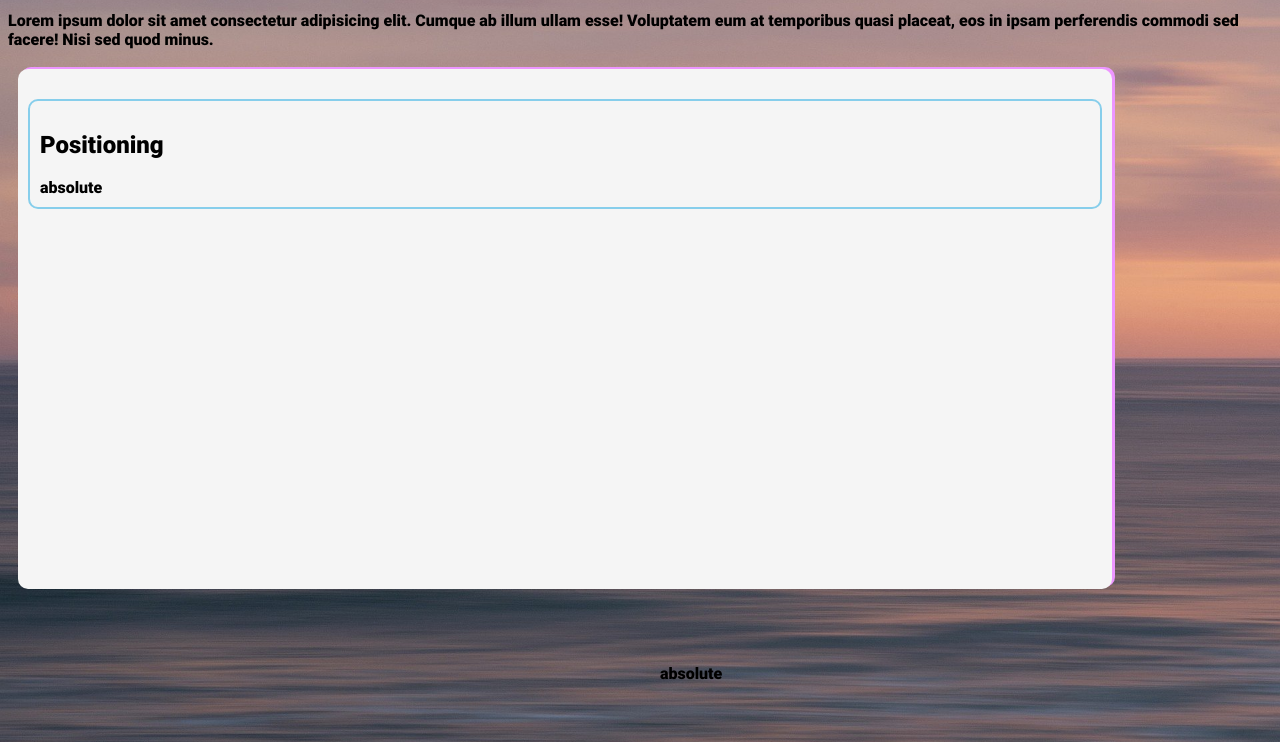
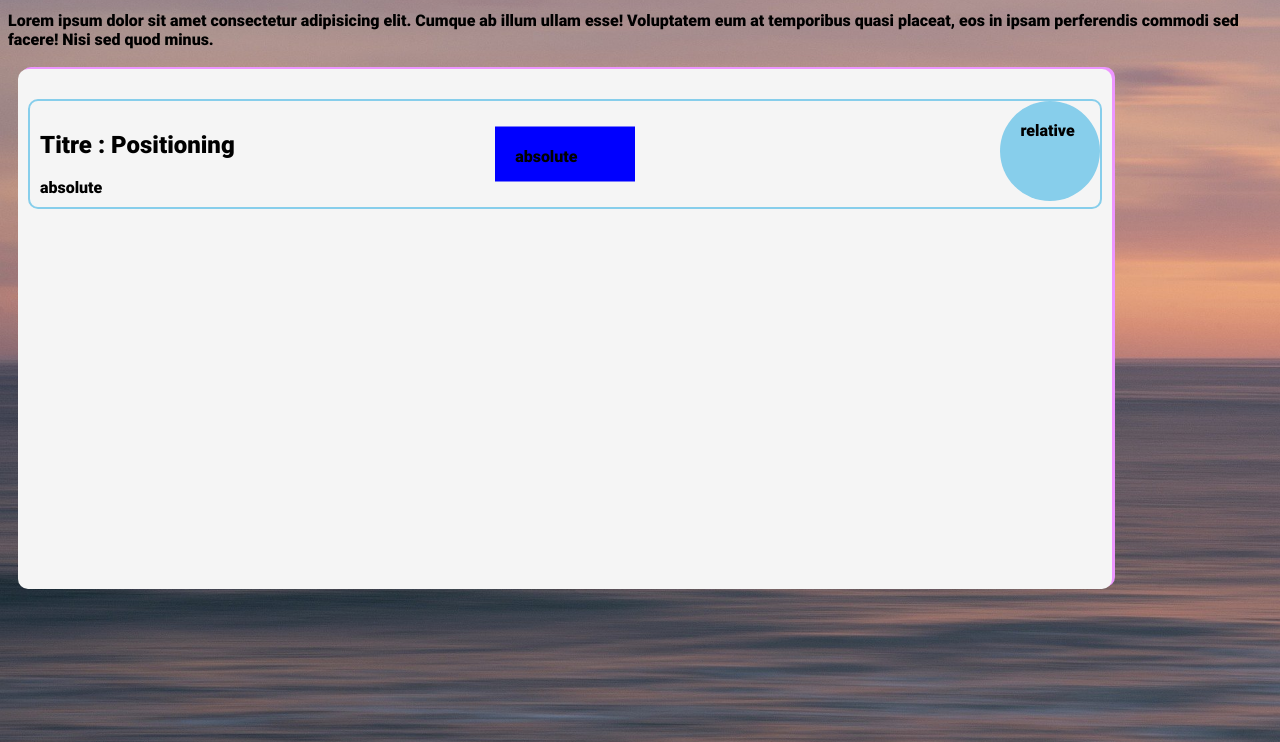
Before and after one commit to darkonos/learn-CSS, a plain HTML site: page index.html in a window 1280 px wide. Shown: the part 93-835 px from the top of the page. Drawn offline with Linux system fonts and the light colour scheme.

Commit message:
Fin du cours Positioning

```diff
--- a/index.html
+++ b/index.html
@@ -15,7 +15,7 @@
 
     <main>
         <div class="positioning">
-            <h2>Positioning</h2>
+            <h2>Titre : Positioning</h2>
             <span id="circle">relative</span>
             <span id="rectangle">absolute</span>
             <span>absolute</span>
--- a/style.css
+++ b/style.css
@@ -51,13 +51,14 @@ main {
     box-shadow: 3px -2px 0 rgb(237, 150, 255); /*utilise l'inspecteur*/
 }
 
-/* 4. POSITIONING (positionner manuellement les éléments) */
+/* 4. POSITIONING (positionner manuellement des éléments sur la page) */
 
 .positioning {
     border: 2px solid skyblue; /*Pour matérialiser notre division*/
     margin-top: 20px;
     padding: 10px;
     border-radius: 10px;
+    position: relative;
 }
 
 #circle {
@@ -67,16 +68,26 @@ main {
     padding: 20px;
     border-radius: 50%;
     position: absolute;
-    top: -10px;
-    right: 110px;
+    top: 0px;
+    right: 0px;
+    z-index: 0;
+
 }
+ /* Si on souhaite centrer notre boite #retangle sur l'axe des X et y en position absolute il faut
+  savoir que CCS centre les éléments en absolute à partir du bout à gauche de la boite #rectangle
+  pour régler ce problème, on utilise la propriété transform */
 
 #rectangle {
     height: 15px;
     width: 100px;
-    background: 20px;
+    background: blue;
     padding: 20px;
     position: absolute;
-    bottom: 8px;
+    top: 50%;
     left: 50%;
+    transform: translate(-50%, -50%);
+    z-index: 1;
 }
+
+
+/* 5. FLEXBOX */
```
